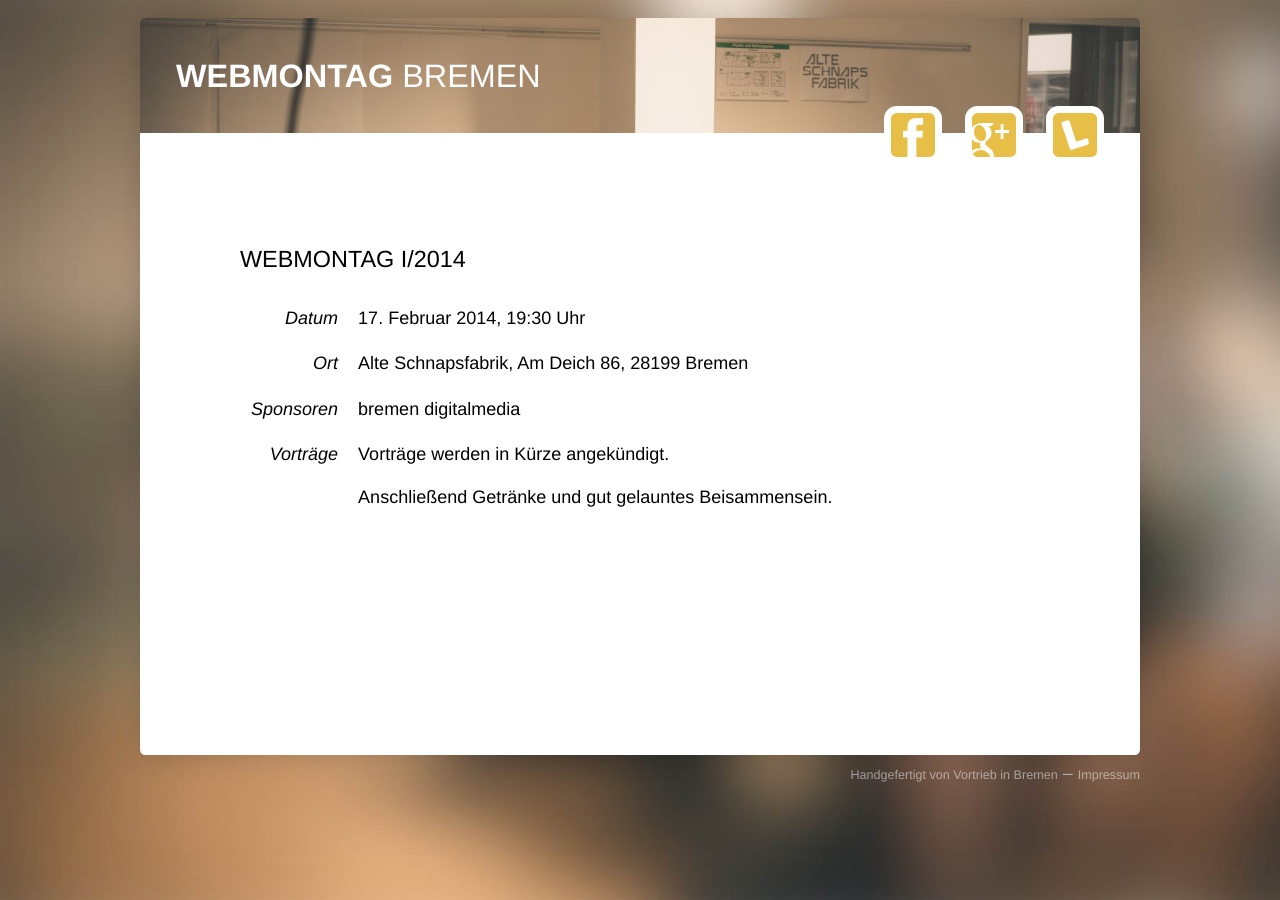
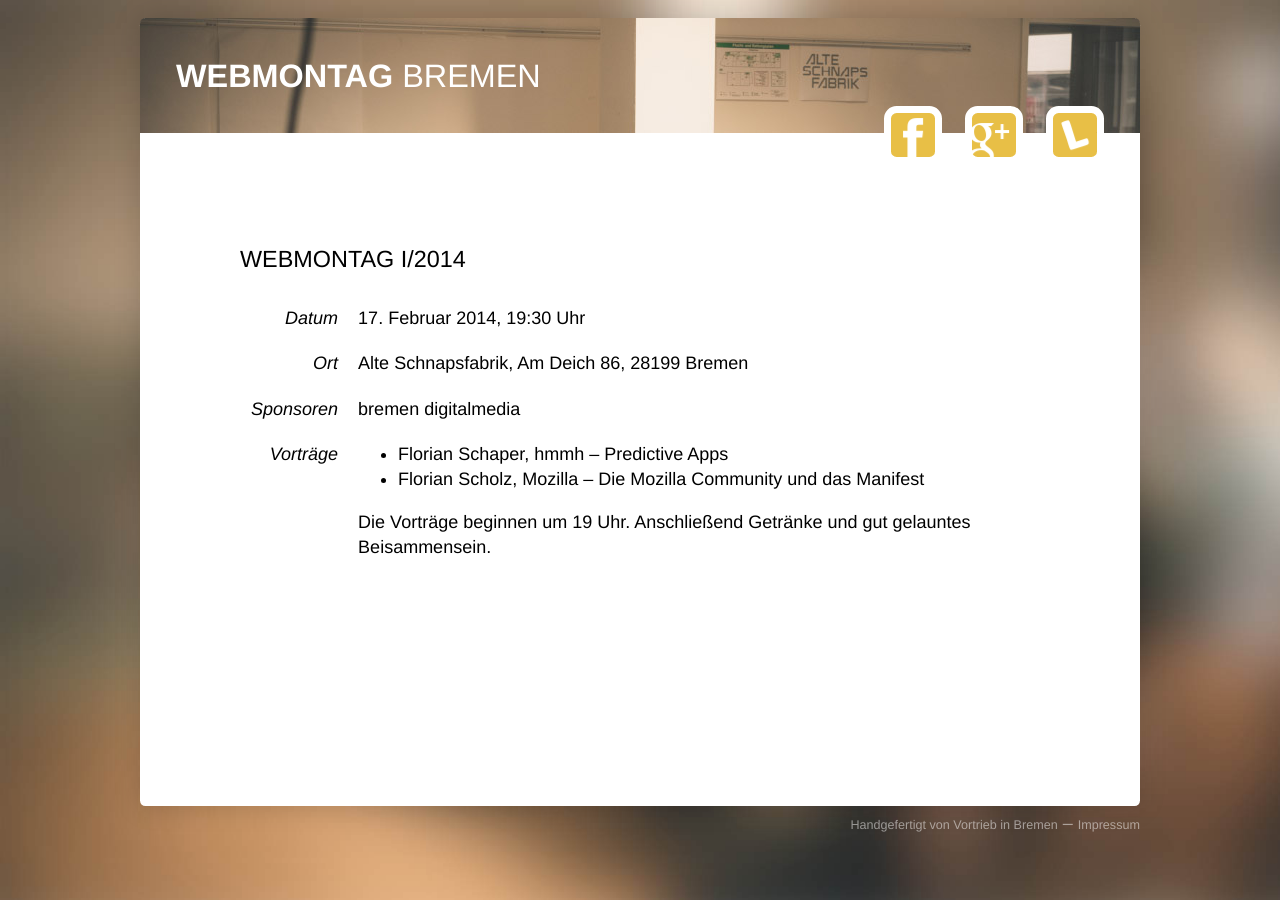
Before and after one commit to dantz/wmhb, a Jekyll site: the page built from _posts/2014-02-17-1.markdown, in a window 1280 px wide. Built offline with Jekyll 4.4.1, drawn with Linux system fonts in a browser that asks for light colours; Markdown is read by kramdown in place of the engine named in the settings.

Commit message:
talks added

```diff
--- a/_posts/2014-02-17-1.markdown
+++ b/_posts/2014-02-17-1.markdown
@@ -10,6 +10,7 @@ address: Alte Schnapsfabrik, Am Deich 86, 28199 Bremen
 sponsors: bremen digitalmedia
 ---
 
-Vorträge werden in Kürze angekündigt.
+* Florian Schaper, hmmh – Predictive Apps
+* Florian Scholz, Mozilla – Die Mozilla Community und das Manifest
 
-Anschließend Getränke und gut gelauntes Beisammensein.
+Die Vorträge beginnen um 19 Uhr. Anschließend Getränke und gut gelauntes Beisammensein.
```
